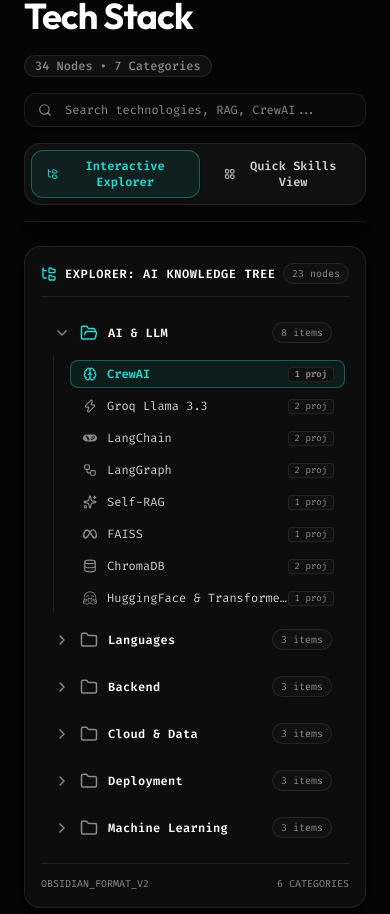
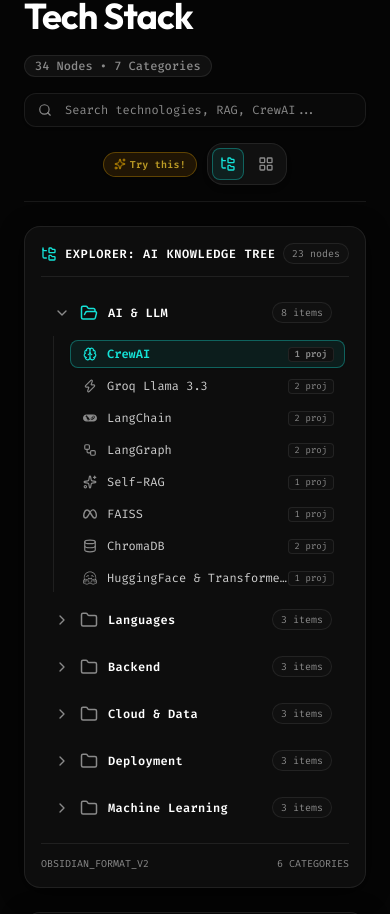
Before and after one commit to hariom-dhakar/portfolio, a React (Vite) app: page / in a window 390 px wide. Shown: the part 5689-6603 px from the top of the page. Built offline with nearby package versions, Linux system fonts and the light colour scheme.

Commit message:
feat(skills): add icon-only ViewToggle with hover tooltips and interactive callout badge

```diff
--- a/src/features/skills/components/ViewToggle.tsx
+++ b/src/features/skills/components/ViewToggle.tsx
@@ -1,6 +1,6 @@
-import React, { memo } from 'react';
-import { m } from 'framer-motion';
-import { FolderTree, LayoutGrid } from 'lucide-react';
+import React, { memo, useState } from 'react';
+import { m, AnimatePresence } from 'framer-motion';
+import { FolderTree, LayoutGrid, Sparkles } from 'lucide-react';
 
 export type SkillsViewMode = 'interactive' | 'simple';
 
@@ -13,51 +13,105 @@
   viewMode,
   onViewModeChange
 }) => {
+  const [hoveredButton, setHoveredButton] = useState<SkillsViewMode | null>(null);
+
   return (
-    <div className="flex items-center gap-2 p-1.5 rounded-2xl bg-[var(--bg-glass)] border-2 border-[var(--border-gold)] shadow-xl glass-panel relative z-10">
-      <span className="text-[11px] font-mono uppercase tracking-widest text-[var(--text-tertiary)] px-2.5 font-semibold hidden sm:inline-block">
-        View:
-      </span>
+    <div className="flex items-center gap-2.5 relative">
+      {/* "TRY THIS!" CALLOUT BADGE */}
+      <m.div
+        initial={{ opacity: 0, scale: 0.9 }}
+        animate={{ opacity: 1, scale: 1 }}
+        transition={{ duration: 0.4, ease: [0.16, 1, 0.3, 1] }}
+        className="flex items-center gap-1 px-2.5 py-1 rounded-full bg-amber-500/15 border border-amber-400/40 text-amber-300 font-mono text-[10px] font-bold tracking-wide shadow-sm shrink-0 animate-pulse"
+      >
+        <Sparkles className="w-3 h-3 text-amber-400" />
+        <span>Try this!</span>
+      </m.div>
 
+      {/* ICON-ONLY TOGGLE CONTAINER */}
+      <div className="flex items-center gap-1.5 p-1 rounded-xl bg-[var(--bg-glass)] border border-[var(--border-primary)] shadow-md glass-panel relative">
+
+        {/* INTERACTIVE EXPLORER BUTTON (ICON ONLY WITH HOVER TOOLTIP) */}
+        <div className="relative group">
           <button
             onClick={() => onViewModeChange('interactive')}
+            onMouseEnter={() => setHoveredButton('interactive')}
+            onMouseLeave={() => setHoveredButton(null)}
+            aria-label="Interactive Explorer View"
             aria-pressed={viewMode === 'interactive'}
-        className={`relative px-4 py-2 rounded-xl text-xs font-mono font-semibold transition-colors duration-200 flex items-center gap-2 cursor-pointer z-10 ${
+            className={`relative p-2 rounded-lg text-xs font-mono font-semibold transition-colors duration-200 flex items-center justify-center cursor-pointer z-10 ${
               viewMode === 'interactive'
                 ? 'text-[var(--text-accent)]'
-            : 'text-[var(--text-secondary)] hover:text-[var(--text-primary)]'
+                : 'text-[var(--text-tertiary)] hover:text-[var(--text-primary)]'
             }`}
           >
-        <FolderTree className="w-3.5 h-3.5" />
-        <span>Interactive Explorer</span>
+            <FolderTree className="w-4 h-4" />
             {viewMode === 'interactive' && (
               <m.div
                 layoutId="skillsViewPill"
-            className="absolute inset-0 bg-[var(--brand-glow)] border border-[var(--border-glow)] rounded-xl -z-10 shadow-sm"
+                className="absolute inset-0 bg-[var(--brand-glow)] border border-[var(--border-glow)] rounded-lg -z-10 shadow-xs"
                 transition={{ type: 'spring', stiffness: 400, damping: 30 }}
               />
             )}
           </button>
 
+          {/* HOVER TOOLTIP */}
+          <AnimatePresence>
+            {hoveredButton === 'interactive' && (
+              <m.div
+                initial={{ opacity: 0, y: 4, scale: 0.95 }}
+                animate={{ opacity: 1, y: 0, scale: 1 }}
+                exit={{ opacity: 0, y: 4, scale: 0.95 }}
+                transition={{ duration: 0.15 }}
+                className="absolute bottom-full left-1/2 -translate-x-1/2 mb-2 px-2.5 py-1 rounded-md bg-[var(--bg-secondary)] border border-[var(--border-primary)] text-[10px] font-mono text-[var(--text-primary)] whitespace-nowrap shadow-lg pointer-events-none z-30"
+              >
+                Interactive Explorer
+              </m.div>
+            )}
+          </AnimatePresence>
+        </div>
+
+        {/* QUICK GRID VIEW BUTTON (ICON ONLY WITH HOVER TOOLTIP) */}
+        <div className="relative group">
           <button
             onClick={() => onViewModeChange('simple')}
+            onMouseEnter={() => setHoveredButton('simple')}
+            onMouseLeave={() => setHoveredButton(null)}
+            aria-label="Quick Grid View"
             aria-pressed={viewMode === 'simple'}
-        className={`relative px-4 py-2 rounded-xl text-xs font-mono font-semibold transition-colors duration-200 flex items-center gap-2 cursor-pointer z-10 ${
+            className={`relative p-2 rounded-lg text-xs font-mono font-semibold transition-colors duration-200 flex items-center justify-center cursor-pointer z-10 ${
               viewMode === 'simple'
                 ? 'text-[var(--text-accent)]'
-            : 'text-[var(--text-secondary)] hover:text-[var(--text-primary)]'
+                : 'text-[var(--text-tertiary)] hover:text-[var(--text-primary)]'
             }`}
           >
-        <LayoutGrid className="w-3.5 h-3.5" />
-        <span>Quick Skills View</span>
+            <LayoutGrid className="w-4 h-4" />
             {viewMode === 'simple' && (
               <m.div
                 layoutId="skillsViewPill"
-            className="absolute inset-0 bg-[var(--brand-glow)] border border-[var(--border-glow)] rounded-xl -z-10 shadow-sm"
+                className="absolute inset-0 bg-[var(--brand-glow)] border border-[var(--border-glow)] rounded-lg -z-10 shadow-xs"
                 transition={{ type: 'spring', stiffness: 400, damping: 30 }}
               />
             )}
           </button>
+
+          {/* HOVER TOOLTIP */}
+          <AnimatePresence>
+            {hoveredButton === 'simple' && (
+              <m.div
+                initial={{ opacity: 0, y: 4, scale: 0.95 }}
+                animate={{ opacity: 1, y: 0, scale: 1 }}
+                exit={{ opacity: 0, y: 4, scale: 0.95 }}
+                transition={{ duration: 0.15 }}
+                className="absolute bottom-full left-1/2 -translate-x-1/2 mb-2 px-2.5 py-1 rounded-md bg-[var(--bg-secondary)] border border-[var(--border-primary)] text-[10px] font-mono text-[var(--text-primary)] whitespace-nowrap shadow-lg pointer-events-none z-30"
+              >
+                Quick Grid View
+              </m.div>
+            )}
+          </AnimatePresence>
+        </div>
+
+      </div>
     </div>
   );
 });
```
Lines whose indentation alone changed are shown as unchanged.
